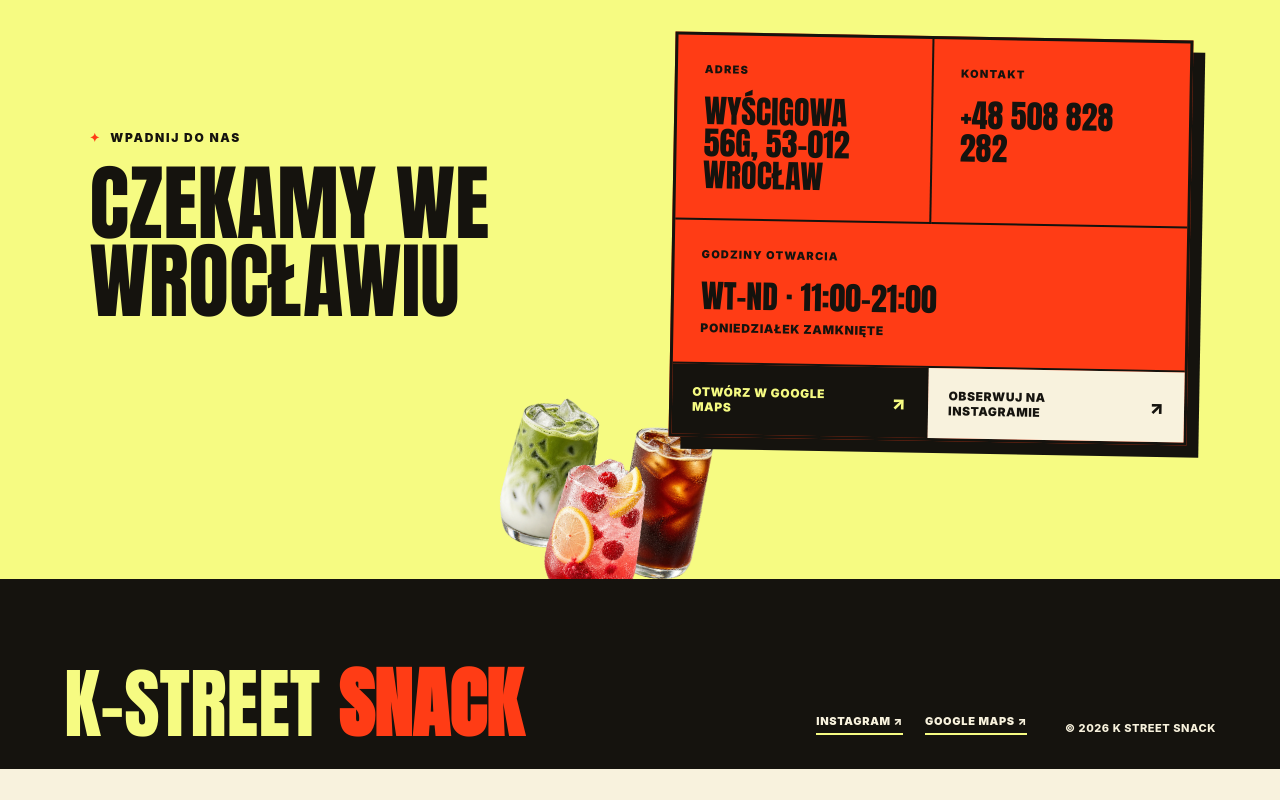
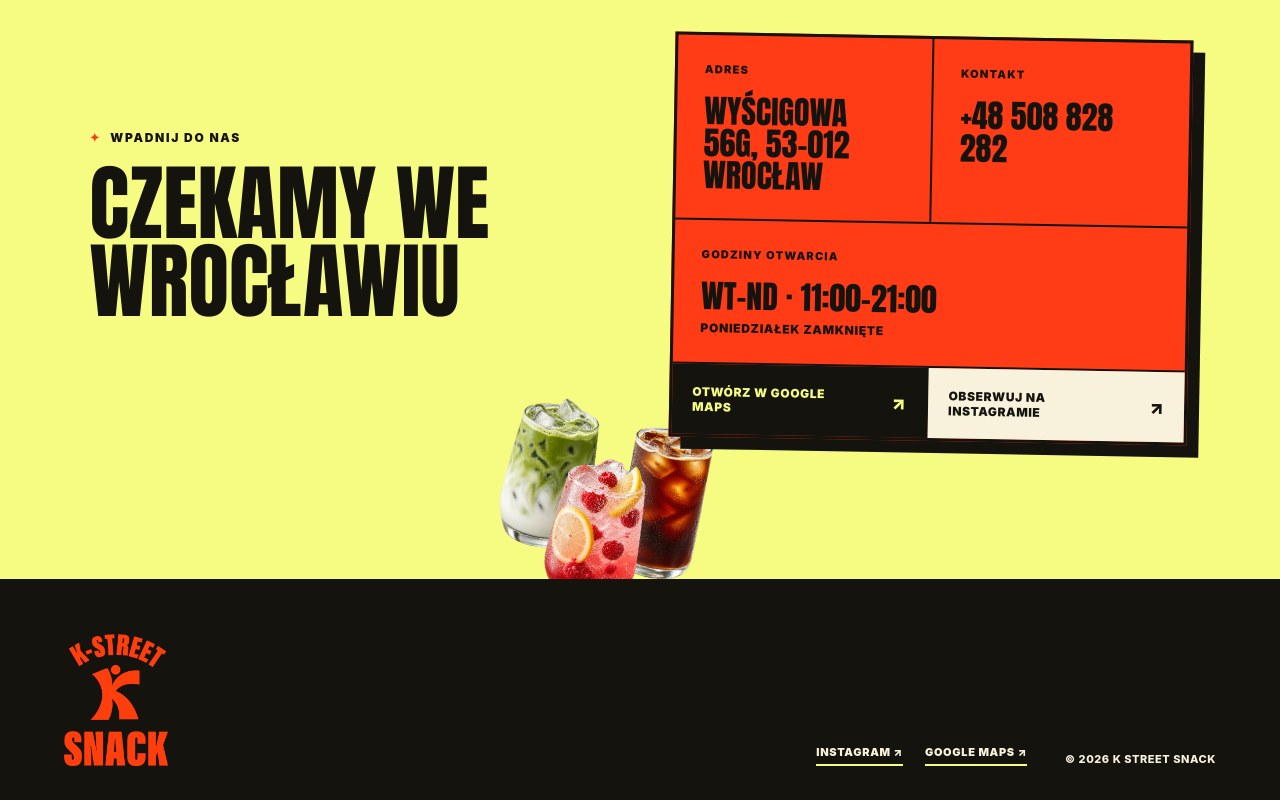
Before and after one commit to SongNoin/kstreetsnack, a Next.js app in the folder kstreetsnack/: page / in a window 1280 px wide. Shown: the part 4874-5674 px from the top of the page. Before the commit the page ends 5643 px from the top, so only its background shows below. Built offline with nearby package versions, Linux system fonts and the light colour scheme; a web font is replaced by a local one.

Commit message:
Use brand asset in site footers

```diff
--- a/kstreetsnack/app/globals.css
+++ b/kstreetsnack/app/globals.css
@@ -218,11 +218,6 @@ h3 {
   font-family: Impact, Haettenschweiler, "Arial Narrow Bold", "Apple SD Gothic Neo", sans-serif;
 }
 
-.footer-logo {
-  font-family: var(--font-anton), Anton, Impact, sans-serif;
-  font-weight: 400;
-}
-
 h1 {
   max-width: 760px;
   margin-bottom: 28px;
@@ -250,11 +245,9 @@ h1 {
 .lang-en h1,
 .lang-en h2,
 .lang-en h3,
-.lang-en .footer-logo,
 .lang-pl h1,
 .lang-pl h2,
-.lang-pl h3,
-.lang-pl .footer-logo {
+.lang-pl h3 {
   font-family: var(--font-anton), Anton, Impact, sans-serif;
   font-weight: 400;
   letter-spacing: -0.025em;
@@ -268,8 +261,7 @@ h1 {
 
 .lang-pl h1,
 .lang-pl h2,
-.lang-pl h3,
-.lang-pl .footer-logo {
+.lang-pl h3 {
   letter-spacing: 0;
 }
 
@@ -1463,15 +1455,14 @@ footer {
   color: var(--cream);
 }
 
+.footer-brand {
+  width: clamp(104px, 8vw, 118px);
+  line-height: 0;
+}
+
 .footer-logo {
-  color: var(--acid);
-  font-size: clamp(42px, 6vw, 95px);
-  line-height: 0.8;
-  letter-spacing: -0.04em;
-}
-
-.footer-logo strong {
-  color: var(--red);
+  width: 100%;
+  height: auto;
 }
 
 footer p {
@@ -1957,8 +1948,11 @@ footer p {
   }
 
   .footer-logo {
-    max-width: 310px;
-    font-size: 64px;
+    width: 104px;
+  }
+
+  .footer-brand {
+    width: 104px;
   }
 }
 
--- a/kstreetsnack/app/menu-view.tsx
+++ b/kstreetsnack/app/menu-view.tsx
@@ -191,7 +191,9 @@ export default function MenuView({ lang }: { lang: Lang }) {
       </section>
 
       <footer>
-        <div className="footer-logo">K-STREET <strong>SNACK</strong></div>
+        <a className="footer-brand" href={homePath(lang)} aria-label="K Street Snack — home">
+          <Image className="footer-logo" src={`${basePath}/brand/logo.png`} alt="K Street Snack" width={760} height={963} sizes="(max-width: 760px) 104px, 118px" />
+        </a>
         <div className="footer-links">
           <a href={homePath(lang)}>{t.home} ←</a>
           <a href={INSTAGRAM_URL} target="_blank" rel="noreferrer">Instagram ↗</a>
--- a/kstreetsnack/app/page.tsx
+++ b/kstreetsnack/app/page.tsx
@@ -438,7 +438,9 @@ export default function Home({ lang = "pl" }: { lang?: Lang }) {
       </section>
 
       <footer>
-        <div className="footer-logo">K-STREET <strong>SNACK</strong></div>
+        <a className="footer-brand" href="#top" aria-label="K Street Snack — home">
+          <Image className="footer-logo" src={`${basePath}/brand/logo.png`} alt="K Street Snack" width={760} height={963} sizes="(max-width: 760px) 104px, 118px" />
+        </a>
         <div className="footer-links">
           <a href={INSTAGRAM_URL} target="_blank" rel="noreferrer">Instagram ↗</a>
           <a href={MAPS_URL} target="_blank" rel="noreferrer">Google Maps ↗</a>
```
